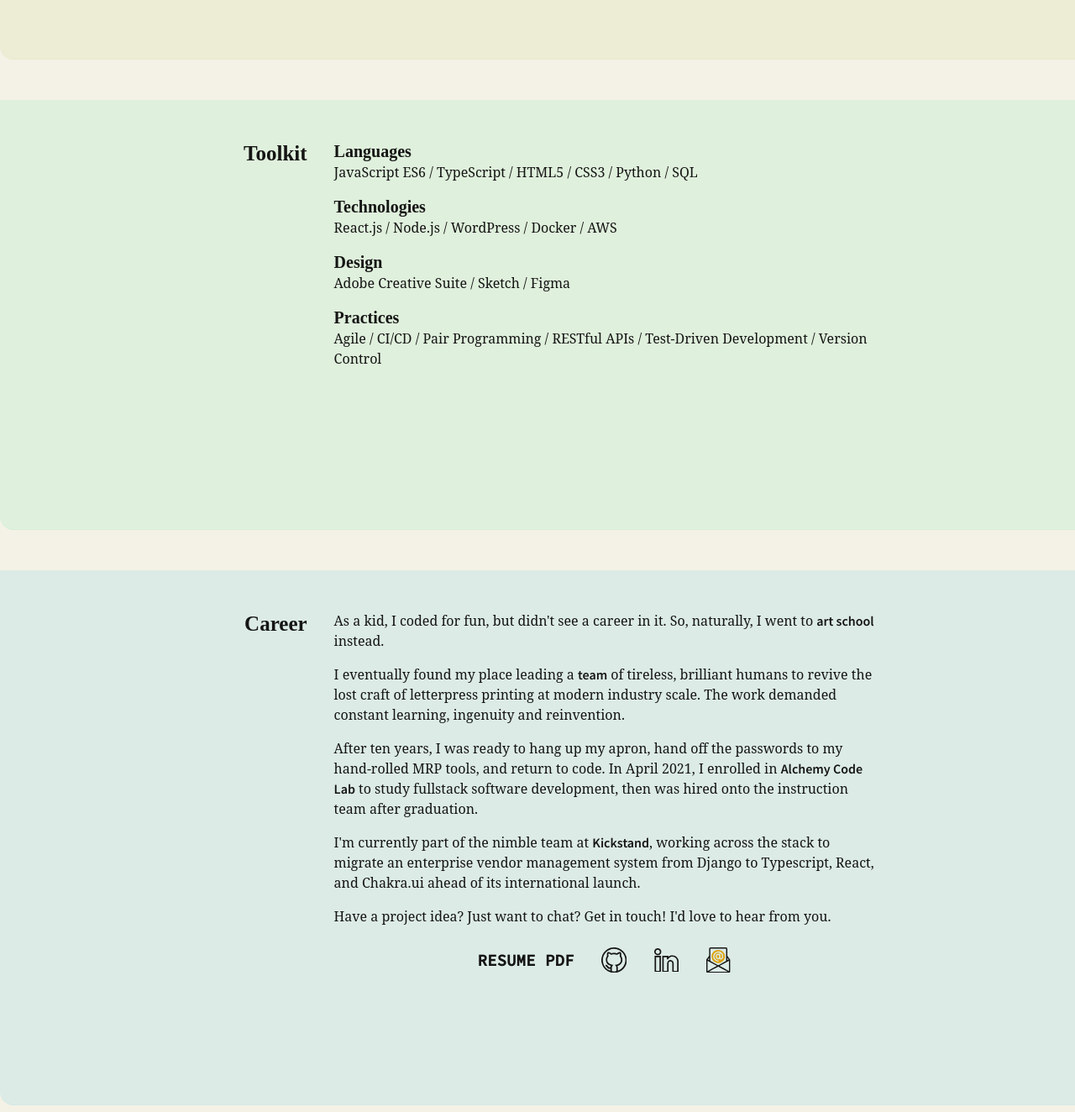
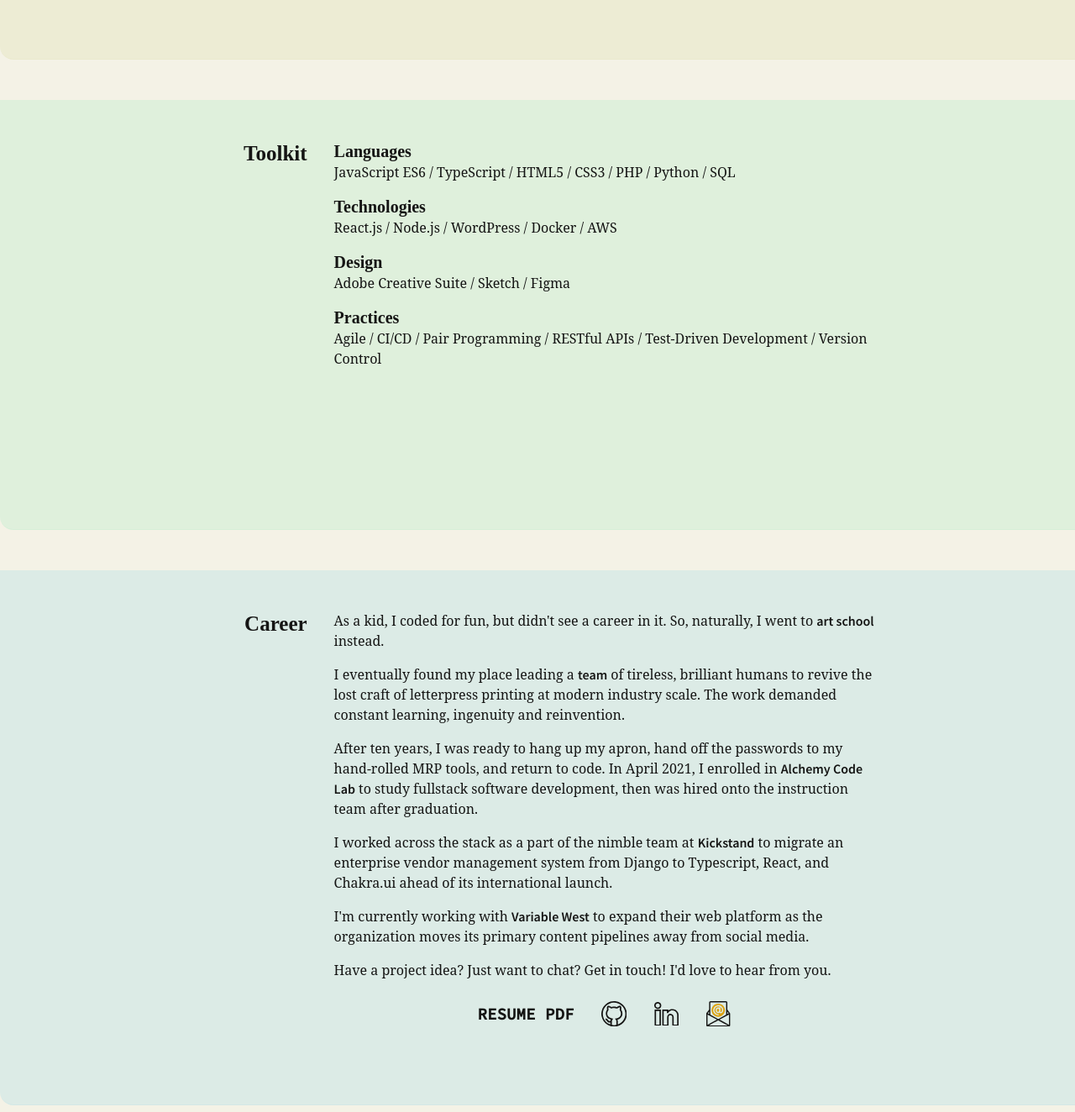
Before and after one commit to djdrakos/portfolio, a React (Create React App) app: page / in a window 1280 px wide. Shown: the part 1033-2357 px from the top of the page at 84% size. Built offline with nearby package versions, Linux system fonts and the light colour scheme; a web font is replaced by a local one.

Commit message:
Update content

```diff
--- a/src/components/Career.js
+++ b/src/components/Career.js
@@ -108,7 +108,11 @@ const Career = (props) => {
       </P>
 
       <P>
-        I'm currently part of the nimble team at <a href="https://kickstand.work/" target="blank">Kickstand</a>, working across the stack to migrate an enterprise vendor management system from Django to Typescript, React, and Chakra.ui ahead of its international launch.
+        I worked across the stack as a part of the nimble team at <a href="https://kickstand.work/" target="blank" rel="noreferrer">Kickstand</a> to migrate an enterprise vendor management system from Django to Typescript, React, and Chakra.ui ahead of its international launch.
+      </P>
+
+      <P>
+        I'm currently working with <a href="https://variablewest.com/" target="blank" rel="noreferrer">Variable West</a> to expand their web platform as the organization moves its primary content pipelines away from social media.
       </P>
 
       <P>
--- a/src/components/TechStack.js
+++ b/src/components/TechStack.js
@@ -23,7 +23,7 @@ const TechStack = (props) => {
   return (
     <StyledTechStack topOffset={TOP_OFFSET} {...props}>
       <H5 as="h3">Languages</H5>
-      <P>JavaScript ES6 / TypeScript / HTML5 / CSS3 / Python / SQL</P>
+      <P>JavaScript ES6 / TypeScript / HTML5 / CSS3 / PHP / Python / SQL</P>
 
       <H5 as="h3">Technologies</H5>
       <P>React.js / Node.js / WordPress / Docker / AWS</P>
```
Also changed, not shown: 1 other file (tests, documents, lock files or other folders).
